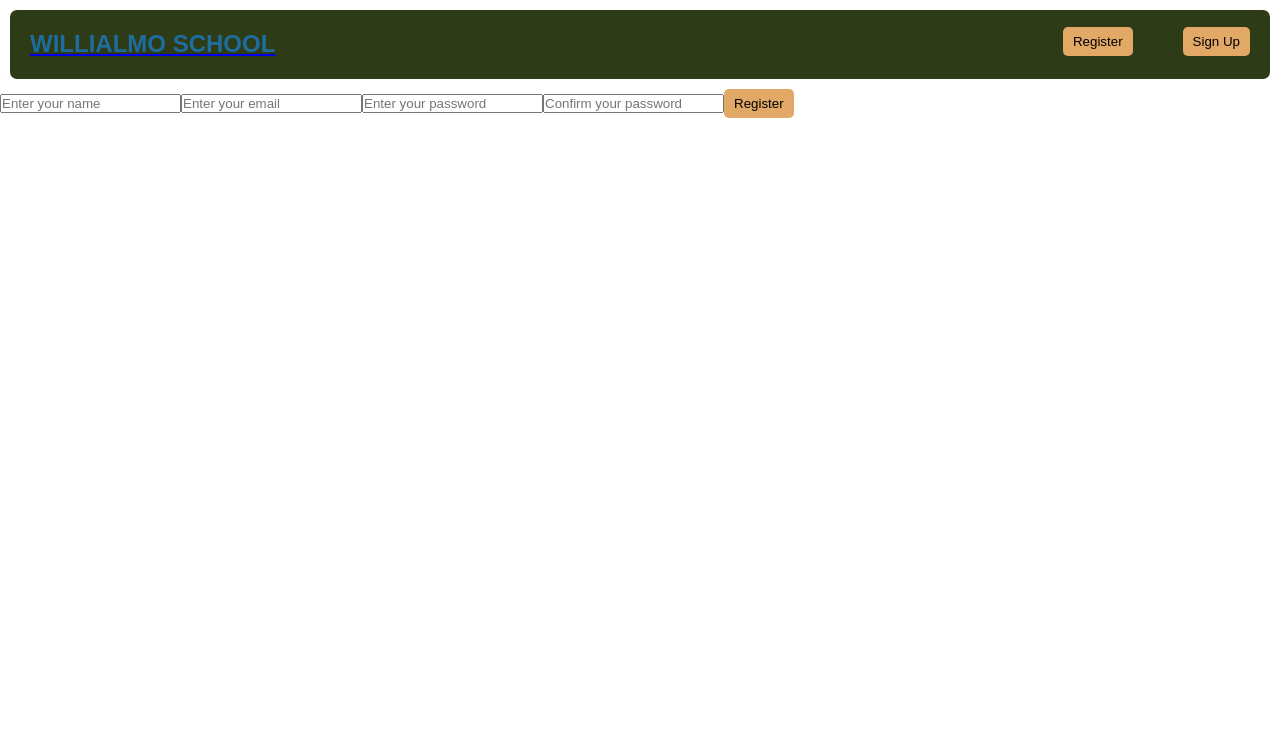
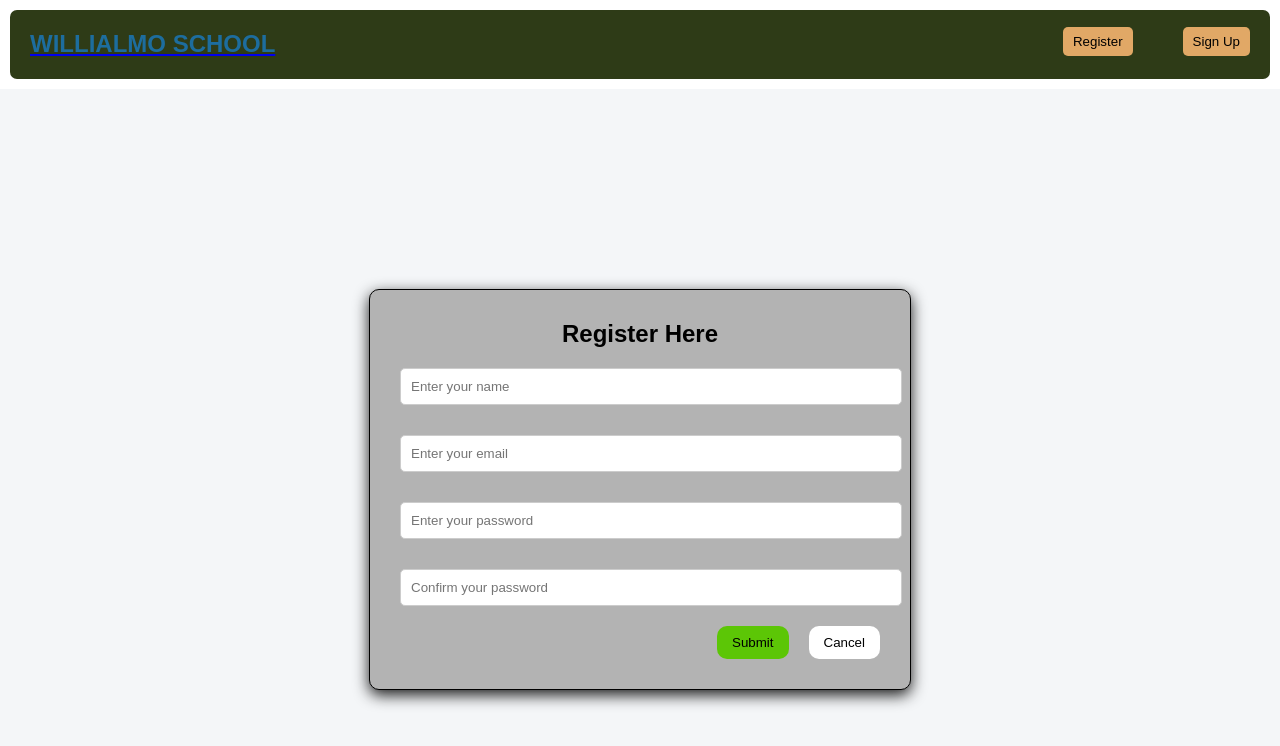
Before and after one commit to linomloka/Willialmo_school, a React (Vite) app: page /register in a window 1280 px wide. Shown: the top 746 px of the page. Built offline with nearby package versions, Linux system fonts and the light colour scheme; a web font is replaced by a local one.

Commit message:
Add RegisterPage.jsx and apply styles to the form.

```diff
--- a/src/App.css
+++ b/src/App.css
@@ -102,6 +102,7 @@ button.primary {
     margin-right: 0px;
     min-width: 410px;
     max-width: 560px;
+    box-shadow: 0 5px 15px rgba(0, 0, 0, 0.7);
 }
 
 .min_section1_div2 {
@@ -116,6 +117,7 @@ button.primary {
     margin-right: auto;
     min-width: 410px;
     max-width: 560px;
+    box-shadow: 0 5px 15px rgba(0, 0, 0, 0.7);
 }
 
 .min_section2 {
@@ -138,6 +140,7 @@ button.primary {
     min-width: 410px;
     max-width: 560px;
     border-radius: 7px;
+    box-shadow: 0 5px 15px rgba(0, 0, 0, 0.7);
 }
 
 .min_section2_div2 {
@@ -152,6 +155,7 @@ button.primary {
     margin-right: auto;
     min-width: 410px;
     max-width: 560px;
+    box-shadow: 0 5px 15px rgba(0, 0, 0, 0.7);
 }
 
 .min_section_buttons {
@@ -160,7 +164,11 @@ button.primary {
     margin-left: auto;
     margin-right: auto;
     border-radius: 10px;
-    padding: 5px 10px;
+    padding: 7px 15px;
+}
+.min_section_buttons:hover {
+    background-color: hsl(226, 100%, 40%);
+    cursor: pointer;
 }
 
 
--- a/src/RegisterPage.jsx
+++ b/src/RegisterPage.jsx
@@ -1,4 +1,6 @@
 import { useState } from 'react'
+import styles from './css files/RegisterPage.module.css'
+import { Link } from 'react-router-dom';
 
 function RegisterPage() {
 
@@ -9,6 +11,8 @@ function RegisterPage() {
         confirmPassword: ""
     })
 
+    const [error, setError] = useState("")
+
     const handleForm = (e) => {
         setFormData({...formData,
                      [e.target.name]:e.target.value,});
@@ -17,13 +21,26 @@ function RegisterPage() {
     const handleSubmit = (e) => {
         e.preventDefault();
         console.log(formData);
+        if (formData.password !== formData.confirmPassword){
+            setError("Put same passwords!")
+        return;
+        }
+            setError("");
+        if (formData.password.length < 7) {
+            setError("Password must be greater than 7 characters");
+            return;
+        }
+            alert("Form submitted successfully!");
     };
+
+
 
     return(
 
-        <div>
+        <div className={styles.form_container}>
 
-            <form onSubmit={handleSubmit}>
+            <form onSubmit={handleSubmit} className={`${styles.register_form}`}>
+                <h2>Register Here</h2>
                 <input type="text"
                        name='name'
                        onChange={ handleForm }
@@ -55,7 +72,12 @@ function RegisterPage() {
                        placeholder="Confirm your password"
                        required
                 />
-                <button type='submit'>Register</button>
+                {formData.confirmPassword && formData.password !== formData.confirmPassword &&
+                        ( <p style={{color:"red"}}>Passwords do not match!</p>)}
+                <div className={styles.form_buttons}>
+                    <button type='submit' className={styles.register_button}>Submit</button>
+                    <Link to='/'><button className={styles.cancel_button}>Cancel</button></Link>
+                </div>
             </form>
         </div>
     );
--- /dev/null
+++ b/src/css files/RegisterPage.module.css
@@ -0,0 +1,66 @@
+
+.form_container {
+    display: flex;
+    height: 100vh;
+    justify-content: center;
+    align-items: center;
+    background-color: #f4f6f8;
+    text-align: center;
+}
+.register_form {
+    display: flex;
+    flex-direction: column;
+    gap: 10px;
+    padding: 30px;
+    text-align: center;
+    justify-content: center;
+    width: 480px;
+    height: auto;
+    max-width: 50%;
+    border: 1.5px solid black;
+    border-radius: 10px;
+    background-color: hsl(0, 0%, 70%);
+    box-shadow: 0 5px 15px rgba(0, 0, 0, 0.9);
+}
+
+.register_form input{
+    width: 100%;
+    padding: 10px;
+    margin: 10px 0;
+    border-radius: 5px;
+    border: 1px solid #ccc;
+}
+.register_form input:focus {
+    outline: none;
+    border-color: hsl(212, 72%, 30%);
+}
+
+.form_buttons {
+    display: flex;
+    gap: 20px;
+    text-align: center;
+    margin-left: auto;
+}
+
+.register_button {
+    background-color: hsl(93, 94%, 40%);
+    padding: 9px 15px;
+    border: none;
+    border-radius: 10px;
+}
+.register_button:hover {
+    cursor: pointer;
+    background-color: hsl(93, 94%, 37%);
+}
+
+.cancel_button {
+    background-color: white;
+    color: black;
+    padding: 9px 15px;
+    border: none;
+    border-radius: 10px;
+}
+.cancel_button:hover {
+    cursor: pointer;
+    background-color: white;
+}
```
Also changed, not shown: src/App.jsx (line endings or trailing spaces).
